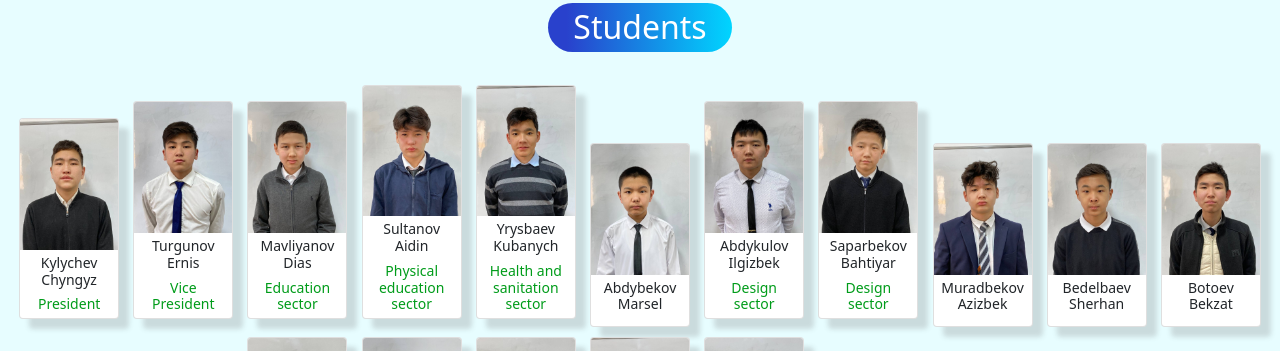
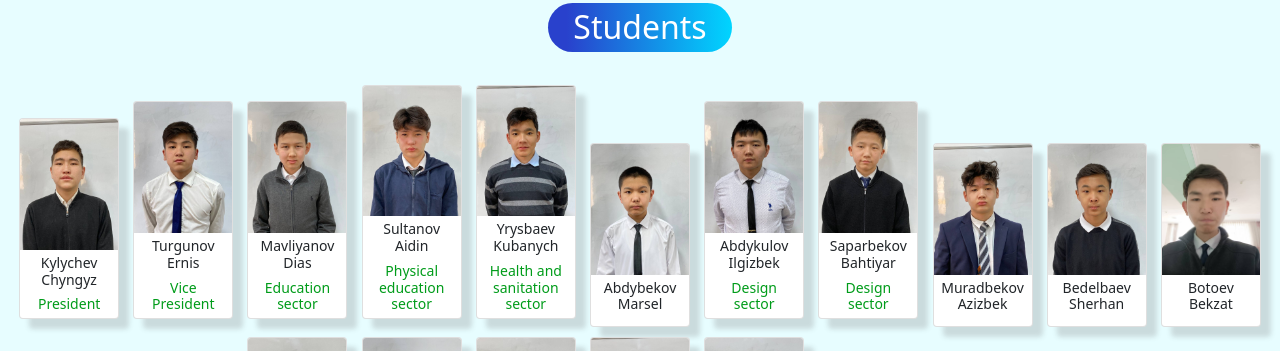
Before and after one commit to aiat-smd/QRcode-9c, a plain HTML site: page index.html in a window 1280 px wide. Shown: the part 1042-1393 px from the top of the page. Drawn offline with nearby package versions, Linux system fonts and the light colour scheme.

Commit message:
Change Bekzat's photo

```diff
--- a/index.html
+++ b/index.html
@@ -142,7 +142,7 @@
           </div>
         </div>
         <div class="card customcard parlament_card">
-          <img src="images/Bekzat.jpg" class="card-img-top" alt="Photo">
+          <img src="images/Бекзат.jpeg" class="card-img-top" alt="Photo">
           <div class="card-body">
             <h5 class="card-title">Botoev Bekzat</h5>
           </div>
```
Also changed, not shown: images/Бекзат.jpeg (added).
